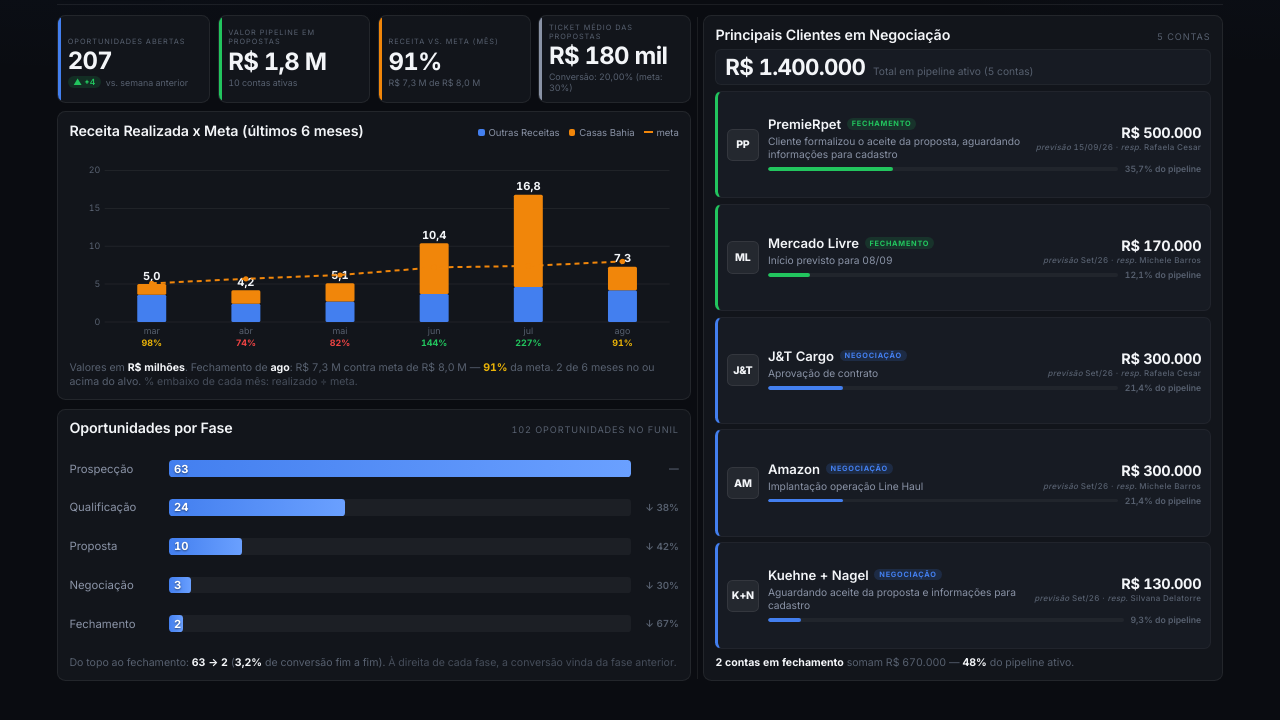
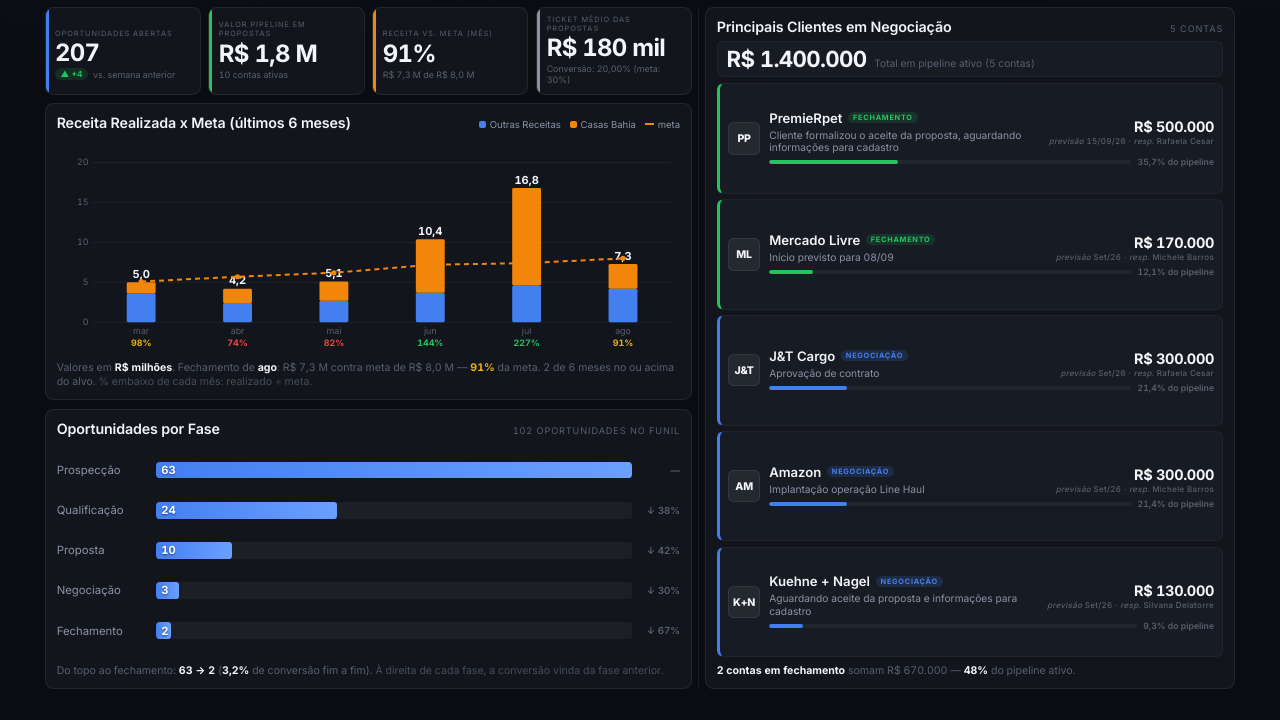
Before and after one commit to luisleiteflash/indicador-cockpit, a plain HTML site: page index.html in a window 1280 px wide. Shown: the part 80-800 px from the top of the page. Drawn offline with Linux system fonts and the light colour scheme.

Commit message:
Atualiza index.html - 11/09/2026 10:57

```diff
--- a/index.html
+++ b/index.html
@@ -34,8 +34,8 @@
     --r:         0.75rem;
     /* margem de seguranca contra o overscan da TV (a TV amplia a imagem e
        corta uma faixa de cada borda). Ajustavel pelo endereco: ?safe=0 a 10  */
-    --safe-x:    4vw;
-    --safe-y:    4vh;
+    --safe-x:    3vw;
+    --safe-y:    3vh;
     --font-ui:   "Inter", system-ui, -apple-system, "Segoe UI", sans-serif;
   }
 
```
